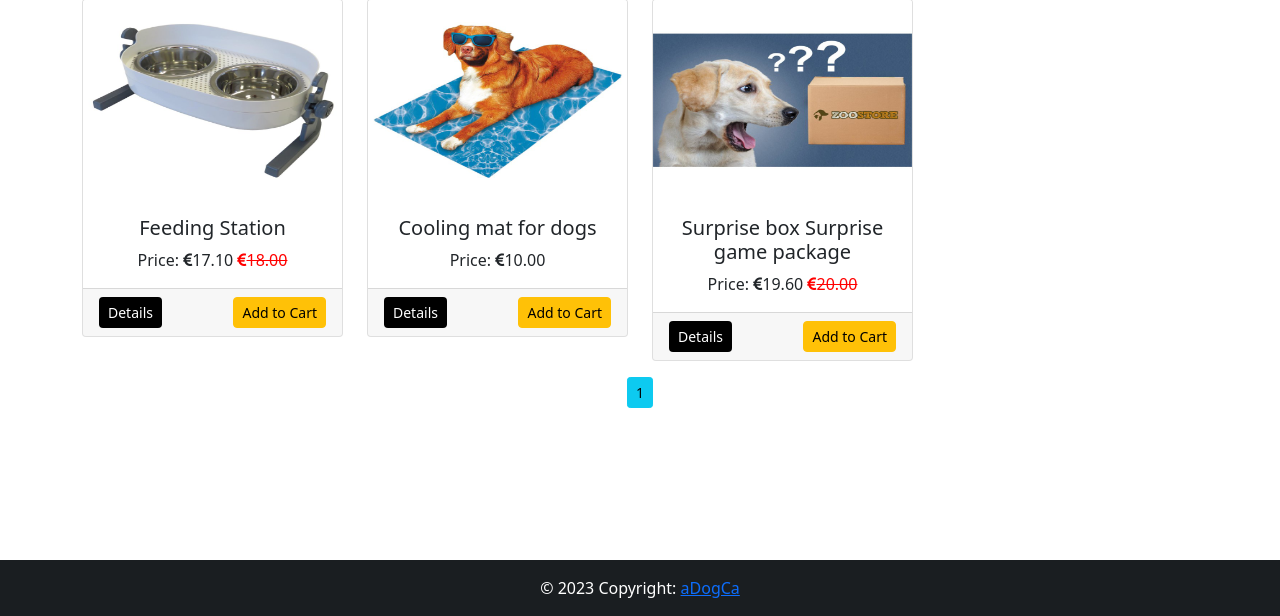
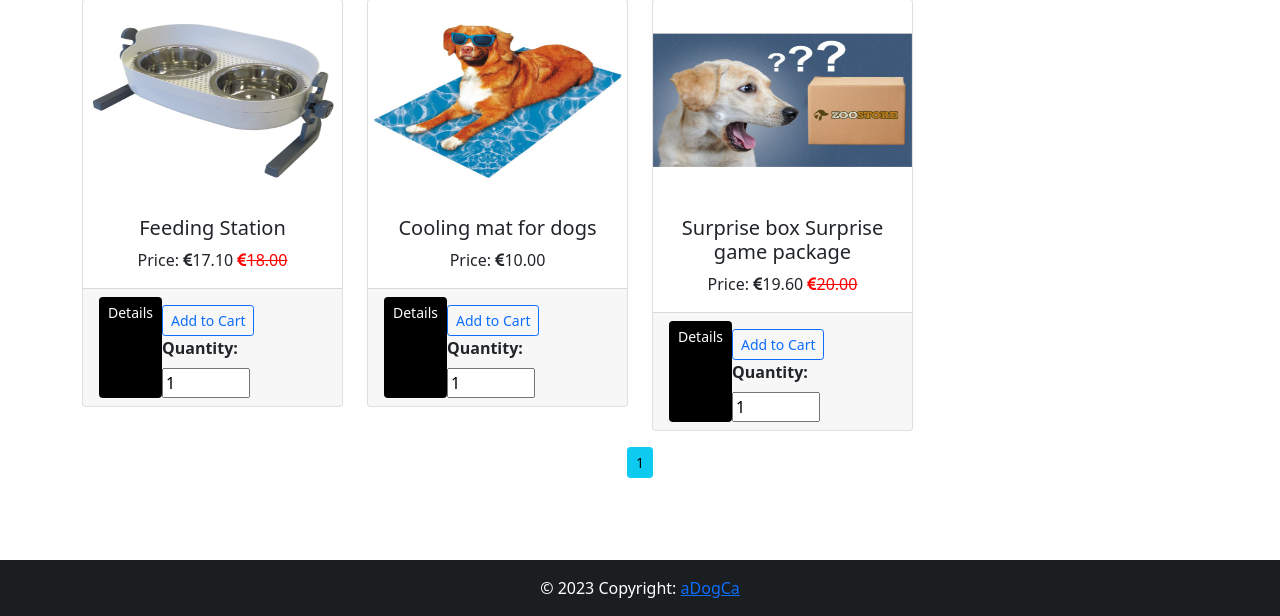
Before and after one commit to jeffyelson/e-commerce-pydevs, a Flask app: page /dogs in a window 1280 px wide. Shown: the part 184-800 px from the top of the page. Run offline with Flask 3, Linux system fonts and the light colour scheme; some libraries are stand-ins or nearby versions.

Commit message:
added the form attribute to the add to cart in new home page

```diff
--- a/website/templates/home_buyer1.html
+++ b/website/templates/home_buyer1.html
@@ -40,7 +40,13 @@
                 <div class="card-footer d-flex justify-content-between">
                     <a href="{{ url_for('views.detailsPage', id=product.id) }}"
                        style="background-color:black;color:white;" class="btn btn-sm rounded">Details</a>
-                    <a href="#" class="btn btn-warning btn-sm rounded">Add to Cart</a>
+                    <form action="{{url_for('views.addToCart')}}" method="post">
+                        <input type="hidden" name="product_id" value="{{product.id}}">
+                        <button class="btn btn-outline-primary btn-sm mt-2">Add to Cart</button>
+                        </br>
+                        <label for="quantity">Quantity: </label>
+                        <input type="number" name="quantity" value="1" min="1" max="{{product.stock}}">
+                    </form>
                 </div>
 
             </div>
```
